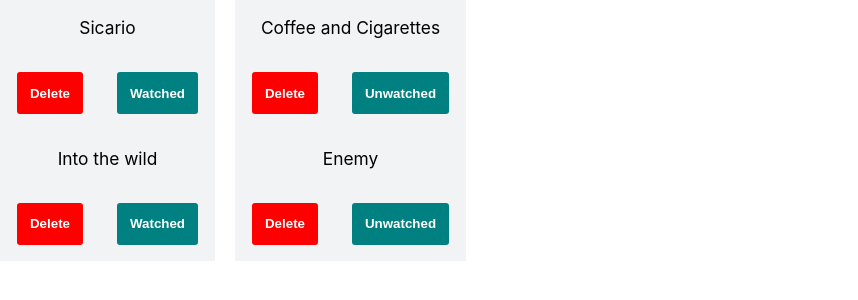
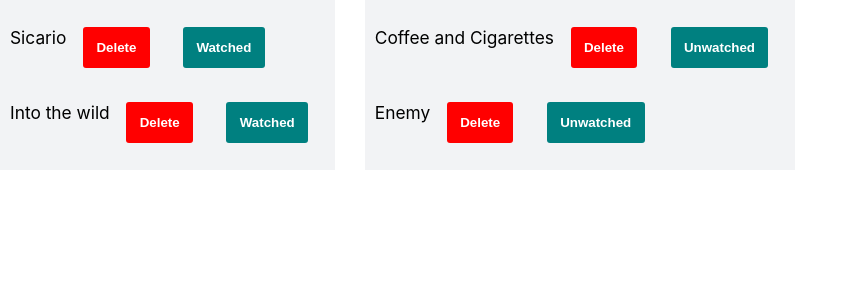
Before and after one commit to alomaryam/MovieWatchlist, a React (Create React App) app: page / in a window 1280 px wide. Shown: the top 300 px of the page, without its empty margins (0-858 px from the left). Built offline with nearby package versions, Linux system fonts and the light colour scheme.

Commit message:
projetnotdone

```diff
--- a/src/components/UItems.js
+++ b/src/components/UItems.js
@@ -1,10 +1,20 @@
 import styled from "styled-components";
+
+const Items = styled.div`
+  background-color: #f2f3f5;
+  display: flex;
+  float: left;
+  text-align: center;
+  flex-wrap: flex;
+  font-size: 13pt;
+`;
 
 const DeleteButton = styled.button`
   font-size: 10pt;
   margin: 1.25em;
   padding: 1em 1em;
   border-radius: 3px;
+  float: right;
   background-color: red;
   color: white;
   font-weight: bold;
@@ -22,11 +32,11 @@ const WatchedButton = styled.button`
 `;
 const UnWatchedMovieItems = ({ unwatchedmovie }) => {
   return (
-    <div>
+    <Items>
       <p>{unwatchedmovie.name}</p>
       <DeleteButton>Delete</DeleteButton>
       <WatchedButton>Watched</WatchedButton>
-    </div>
+    </Items>
   );
 };
 
--- a/src/components/UList.js
+++ b/src/components/UList.js
@@ -2,20 +2,21 @@ import UWItems from "./UItems.js";
 import { observer } from "mobx-react";
 import styled from "styled-components";
 
-const Items = styled.div`
+const List = styled.div`
+  padding: 10px;
   background-color: #f2f3f5;
   display: grid;
   float: left;
-  text-align: center;
   flex-wrap: flex;
   font-size: 13pt;
+  margin-right: 30px;
 `;
 
 const UnWatchedList = ({ unwatchedmovies }) => {
   const unwatchedlist = unwatchedmovies
     .filter((movie) => movie.watched === false)
     .map((movie) => <UWItems unwatchedmovie={movie} />);
-  return <Items> {unwatchedlist} </Items>;
+  return <List> {unwatchedlist} </List>;
 };
 
 export default observer(UnWatchedList);
--- a/src/components/WItems.js
+++ b/src/components/WItems.js
@@ -1,10 +1,20 @@
 import styled from "styled-components";
 
+const Items = styled.div`
+  background-color: #f2f3f5;
+  display: flex;
+  float: left;
+  text-align: center;
+  flex-wrap: flex;
+  font-size: 13pt;
+`;
 const DeleteButton = styled.button`
   font-size: 10pt;
   margin: 1.25em;
   padding: 1em 1em;
   border-radius: 3px;
+  float: right;
+  align-content: right;
   background-color: red;
   color: white;
   font-weight: bold;
@@ -15,6 +25,8 @@ const UnWatchedButton = styled.button`
   margin: 1.25em;
   padding: 1em 1em;
   border-radius: 3px;
+  float: right;
+  align-content: right;
   background-color: teal;
   color: white;
   font-weight: bold;
@@ -23,11 +35,11 @@ const UnWatchedButton = styled.button`
 
 const WatchedMovieItems = ({ watchedmovie }) => {
   return (
-    <div>
+    <Items>
       <p>{watchedmovie.name}</p>
       <DeleteButton>Delete</DeleteButton>
       <UnWatchedButton>Unwatched</UnWatchedButton>
-    </div>
+    </Items>
   );
 };
 
--- a/src/components/WList.js
+++ b/src/components/WList.js
@@ -2,21 +2,19 @@ import WItems from "./WItems.js";
 import { observer } from "mobx-react";
 import styled from "styled-components";
 
-const Items = styled.div`
+const List = styled.div`
+  padding: 10px;
   background-color: #f2f3f5;
   display: grid;
   float: left;
-  text-align: center;
-  flex-wrap: wrap;
+  flex-wrap: flex;
   font-size: 13pt;
-  margin-left: 20px;
 `;
-
 const WatchedList = ({ watchedmovies }) => {
   const watchedlist = watchedmovies
     .filter((movie) => movie.watched === true)
     .map((movie) => <WItems watchedmovie={movie} />);
-  return <Items>{watchedlist}</Items>;
+  return <List>{watchedlist}</List>;
 };
 
 export default observer(WatchedList);
```
